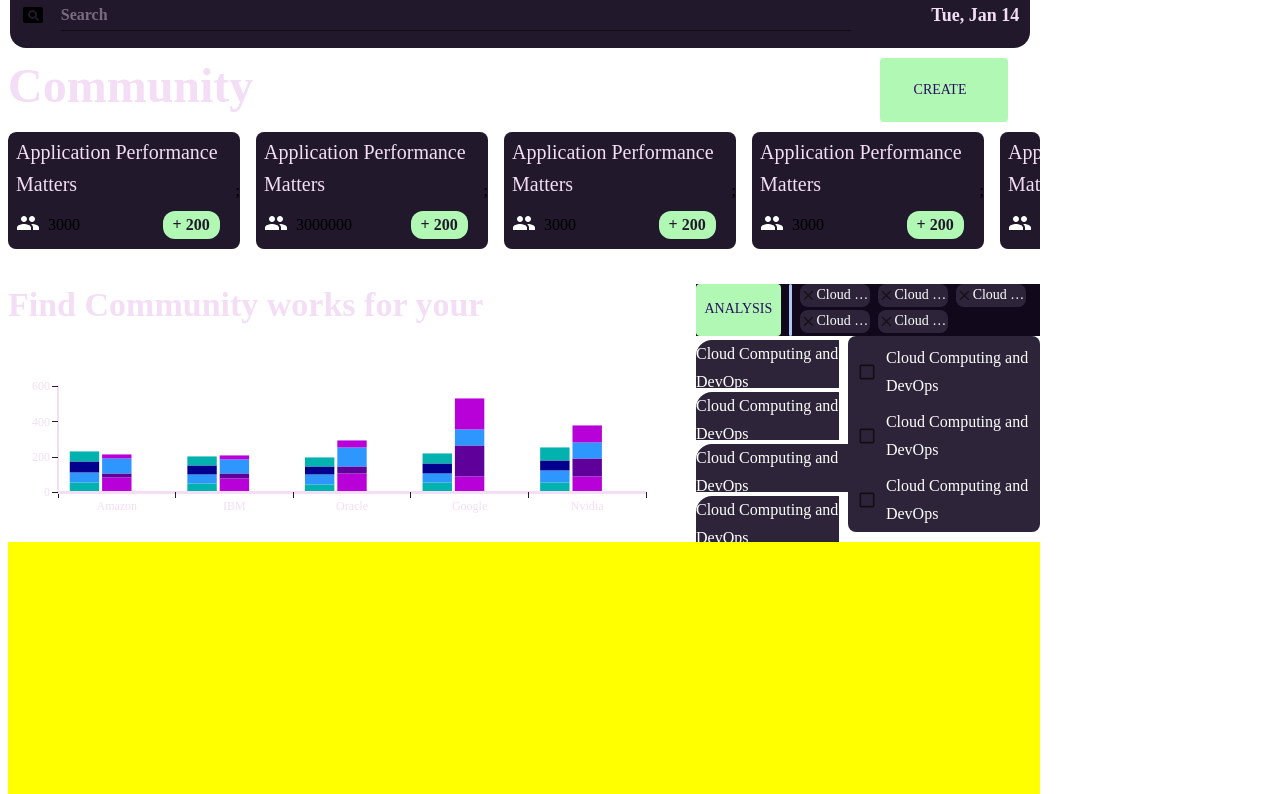
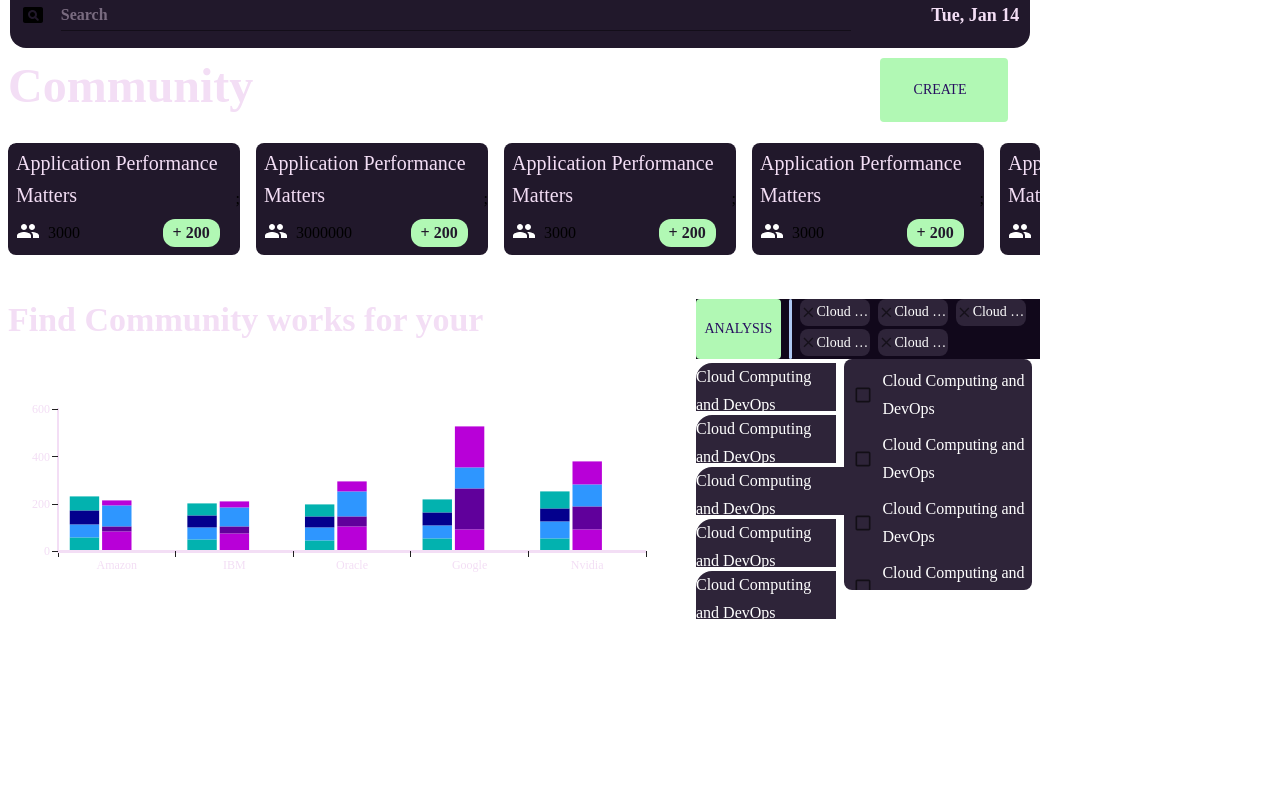
Before and after one commit to DhakshidMurali/tara, a Next.js app in the folder codeApp/tara/: page /community in a window 1280 px wide. Shown: the part 822-1616 px from the top of the page. Built offline with nearby package versions, Linux system fonts and the light colour scheme.

Commit message:
Worked on Community Page Chart Bar

```diff
--- a/codeApp/tara/app/community/page.tsx
+++ b/codeApp/tara/app/community/page.tsx
@@ -45,10 +45,24 @@ export default function Community() {
         </SearchBox>
         <Grid container sx={{ height: "89%", paddingLeft: "8px" }}>
           <CommunityList></CommunityList>
-          <CommunityBarChart></CommunityBarChart>
-          <Grid item xs={12} sx={{ backgroundColor: "yellow", height: "35%" }}>
-            <Box></Box>
-          </Grid>
+          <Box sx={styles.gridContainerCommnityBox}>
+            <CommunityBarChart></CommunityBarChart>
+            <Grid item xs={12} >
+              <Grid container>
+                <Grid item xs={8}>
+                  <Grid container>
+                    {[1, 1, 1, 1].map((data) =>
+                    (<Grid item xs={12} sx={{ height: "10%px", display: "flex", backgroundColor: "red" }}>
+                      <Box sx={{ height: "100%", backgroundColor: "orange" }}>
+
+                      </Box>
+                    </Grid>))}
+                  </Grid>
+                </Grid>
+                <Grid item xs={4}></Grid>
+              </Grid>
+            </Grid>
+          </Box>
         </Grid>
       </Grid>
     </>
--- a/codeApp/tara/app/community/useStyles.tsx
+++ b/codeApp/tara/app/community/useStyles.tsx
@@ -8,6 +8,26 @@ const dateTypographyStyle: SxProps = {
   textWrap: "nowrap",
 };
 
+const gridContainerCommnityBox: SxProps = {
+  overflowY: "auto",
+  height: "65%",
+  "&::-webkit-scrollbar": {
+    height: "8px",
+    width:"6px"
+  },
+  "&::-webkit-scrollbar-track": {
+    backgroundColor: "secondary.main",
+  },
+  "&::-webkit-scrollbar-thumb": {
+    backgroundColor: "secondary.light",
+    borderRadius: "8px",
+  },
+  "&::-webkit-scrollbar-thumb:hover": {
+    background: "#555",
+  },
+};
+
 export const styles = {
   dateTypographyStyle,
+  gridContainerCommnityBox
 };
--- a/codeApp/tara/app/dashboard/useStyles.tsx
+++ b/codeApp/tara/app/dashboard/useStyles.tsx
@@ -81,7 +81,7 @@ const departmentContainerBoxStyle: SxProps = {
 };
 
 const dashboardTextTypographStyle: SxProps = {
-  color:  "primary.contrastText",
+  color: "primary.contrastText",
   fontWeight: "bolder",
   marginBottom: "8px",
 };
--- a/codeApp/tara/components/community/communityBarChart/communityBarChart.tsx
+++ b/codeApp/tara/components/community/communityBarChart/communityBarChart.tsx
@@ -2,7 +2,7 @@
 
 import { Dataset } from "@/public/Sample/data";
 import { addLabels } from "@/utils/functions";
-import { Grid, Typography } from "@mui/material";
+import { Box, Grid, Typography } from "@mui/material";
 import { BarChart } from "@mui/x-charts/BarChart";
 import {
   AnalysisCommunitySelection,
@@ -12,7 +12,7 @@ import { styles } from "./useStyles";
 
 export default function CommunityBarChart() {
   return (
-    <Grid item xs={12} sx={{ height: "36%" }}>
+    <Grid item xs={12} sx={{ height: "65%" }}>
       <Grid container sx={{ height: "100%" }}>
         <Grid item xs={8} sx={{ height: "20%" }}>
           <Typography variant="h4" sx={styles.communityTextTypographStyle}>
--- a/codeApp/tara/components/community/communityBarChart/communityBarChartAnalysis.tsx
+++ b/codeApp/tara/components/community/communityBarChart/communityBarChartAnalysis.tsx
@@ -2,17 +2,15 @@
 
 import { Close } from "@mui/icons-material";
 import {
+  Box,
+  Button,
+  Checkbox,
   Grid,
+  IconButton,
   Stack,
-  Button,
   Typography,
-  Box,
-  IconButton,
-  Checkbox,
 } from "@mui/material";
 import { styles } from "./useStyles";
-import { purple } from "@mui/material/colors";
-import { useState } from "react";
 
 export function AnalysisHeader() {
   return (
@@ -77,7 +75,7 @@ export function AnalysisHeader() {
 export function AnalysisCommunitySelection() {
   return (
     <Grid item xs={4} sx={{ height: "80%" }}>
-      <Grid container sx={{ height: "100%" }}>
+      <Grid container sx={{ height: "100%", paddingRight: 1 }}>
         <Grid item xs={5}>
           {[1, 1, 1, 1, 1].map((data, index) => {
             return (
--- a/codeApp/tara/components/community/communityBarChart/useStyles.tsx
+++ b/codeApp/tara/components/community/communityBarChart/useStyles.tsx
@@ -42,6 +42,7 @@ const toolsContainerListBoxGridSelectGridItemGridItemStackCommunityListStyle: Sx
     height: "95%",
     "&::-webkit-scrollbar": {
       height: "8px",
+      width:"6px"
     },
     "&::-webkit-scrollbar-track": {
       backgroundColor: "secondary.main",
--- a/codeApp/tara/components/community/communityList/communityList.tsx
+++ b/codeApp/tara/components/community/communityList/communityList.tsx
@@ -20,7 +20,7 @@ export default function CommunityList() {
           <Button sx={styles.createButtonStyle}>Create</Button>
         </Stack>
       </Grid>
-      <Grid item xs={12} sx={{ height: "22.5%" }}>
+      <Grid item xs={12} sx={{ height: "21.5%" }}>
         <Box sx={styles.toolsContainerBoxStyle}>
           <Grid container spacing={2} sx={{ flexWrap: "nowrap" }}>
             {communityOverViewDetails.map((data, index) => (
--- a/codeApp/tara/components/dashboard/dashboardDeptMenu/useStyles.tsx
+++ b/codeApp/tara/components/dashboard/dashboardDeptMenu/useStyles.tsx
@@ -33,10 +33,10 @@ const departmentContainerListBoxBoxExpandedStyle: SxProps = {
         width: "4px"
     },
     "&::-webkit-scrollbar-track": {
-        backgroundColor: "secondary.main",
+        backgroundColor: "secondary.light",
     },
     "&::-webkit-scrollbar-thumb": {
-        backgroundColor: "secondary.light",
+        backgroundColor: "secondary.main",
         borderRadius: "8px",
     },
     "&::-webkit-scrollbar-thumb:hover": {
```
